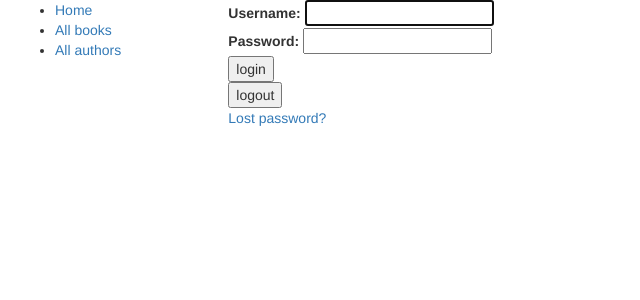
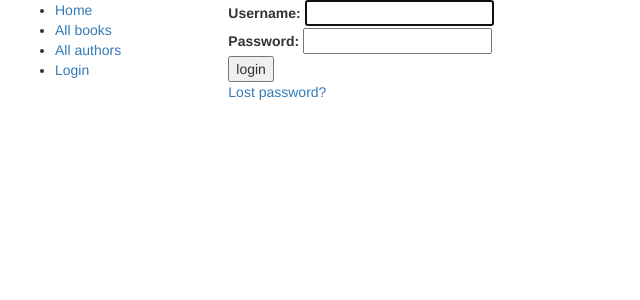
Before and after one commit to malekwork/locallibrary, a Django app: page /accounts/login/ in a window 1280 px wide. Shown: the top 300 px of the page, without its empty margins (0-640 px from the left). Run offline with Django 5.2, Linux system fonts and the light colour scheme; some libraries are stand-ins or nearby versions.

Commit message:
complete login and logout page

```diff
--- a/catalog/templates/catalog/base_generic.html
+++ b/catalog/templates/catalog/base_generic.html
@@ -25,6 +25,16 @@
                     <li><a href="{% url 'index' %}">Home</a></li>
                     <li><a href="{% url 'book_list' %}">All books</a></li>
                     <li><a href="{% url 'author_list' %}">All authors</a></li>
+                    {% if user.is_authenticated %}
+                        <li>User: {{ user.get_username }}</li>
+                        <form id="lgo" method="post" action="{% url 'logout' %}">
+                            {% csrf_token %}
+                        </form>
+                        <li><a  href="#?next={{ request.path }}" onclick="document.getElementById('lgo').submit();">Logout</a></li>
+
+                    {% else %}
+                        <li><a href="{% url 'login' %}">Login</a></li>
+                    {% endif %}
                 </ul>
             {% endblock %}
         </div>
--- a/templates/registration/login.html
+++ b/templates/registration/login.html
@@ -32,10 +32,7 @@
             <input type="hidden" name="next" value="{{ next }}"/>
         </div>
     </form>
-    <form method="post" action="{% url 'logout' %}">
-    {% csrf_token %}
-    <button type="submit">logout</button>
-</form>
+
 
     {# Assumes you setup the password_reset view in your URLconf #}
     <p><a href="{% url 'password_reset' %}">Lost password?</a></p>
```
Also changed, not shown: db.sqlite3. Lines whose indentation alone changed are shown as unchanged.
